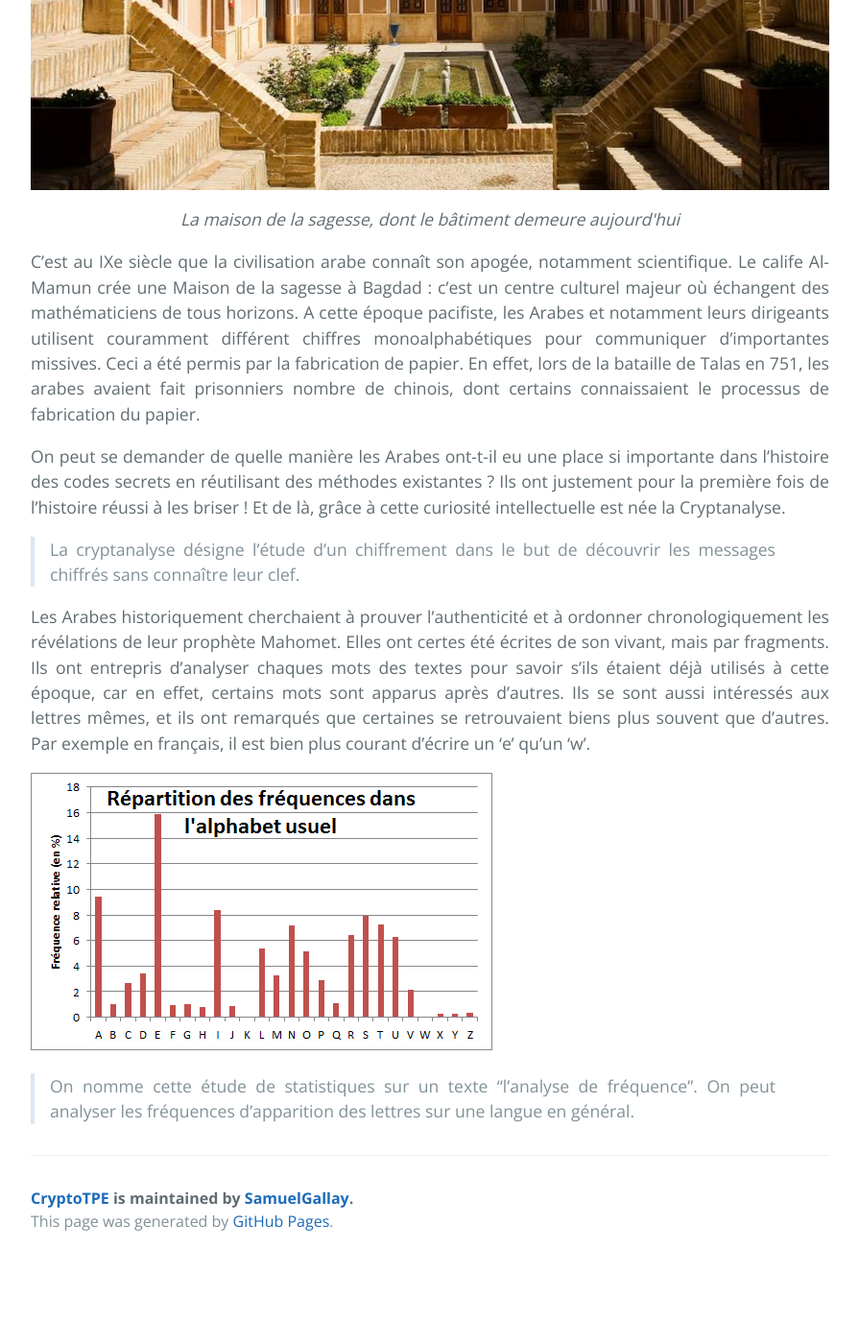
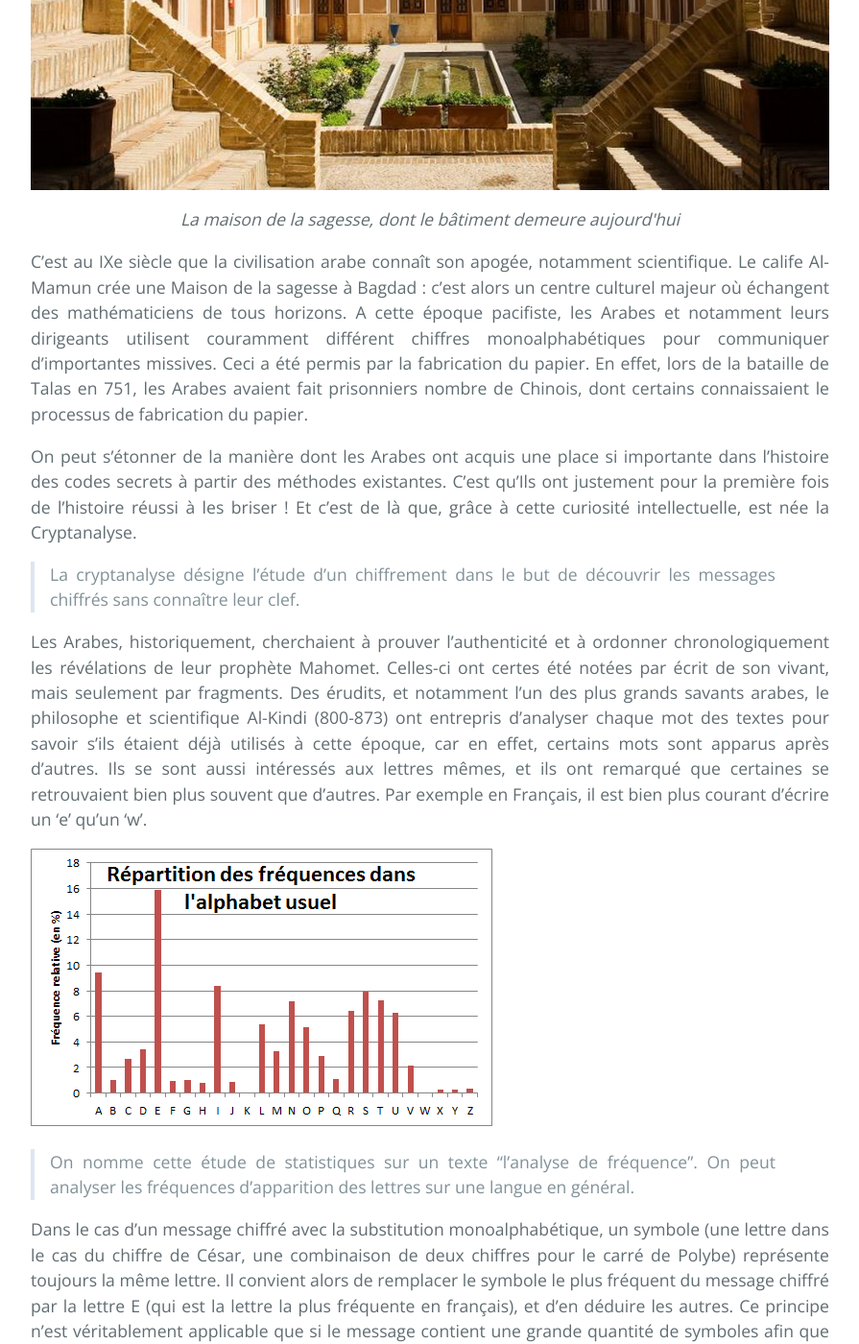
Before and after one commit to SamuelGallay/CryptoTPE, a Jekyll site: the page built from pages/1_Antiquite/4_alkindi.md, in a window 1280 px wide and 1400 px high, scrolled down 1288 px. Shown: the whole window at 96% size, without its empty margins (192-1087 px from the left). Built offline with Jekyll 4.4.1, drawn with Linux system fonts in a browser that asks for light colours; our own code applies the rules of GitHub Pages for plain Markdown files; before the commit the page ends 2604 px from its top, so only the background shows below that; some of the changed text lies outside the part shown.

Commit message:
rectifications et explication de l'analyse des fréquences
Dans le cas d’un message chiffré avec la substitution monoalphabétique, un symbole (une lettre dans le cas du chiffre de César, une combinaison de deux chiffres pour le carré de Polybe) représente toujours la même lettre. Il convient alors de remplacer le symbole le plus fréquent du message chiffré par la lettre E (qui est la lettre la plus fréquente en français), et d'en déduire les autres. Ce principe n'est véritablement applicable que si le message contient une grande quantité de symboles afin que les fréquences soient statistiquement significatives.

```diff
--- a/pages/1_Antiquite/4_alkindi.md
+++ b/pages/1_Antiquite/4_alkindi.md
@@ -7,9 +7,10 @@
 
 ## Cryptanalyse des chiffrements monoalphabétiques
 
-À la mort de Mahomet, un califat dynastique appelé Omeyyade administre les territoires domines par l’Islam. Les quatre califes Omeyyades refusent tout mouvement intellectuel profane, ce qui explique à cette période impossibilité de l'émergence d’une culture et une science dans cette région. Or en 750 un basculement majeur s'opère : lors de la bataille du Grand Zab, les Abbassides, adversaires des Omeyyades, triomphent : c’est la fin du califat Abbasside, remplacé par le califat Omeyyade.
+À la mort de Mahomet, un califat dynastique appelé Omeyyade administre les territoires dominés par l’Islam. Les quatre califes Omeyyades refusent tout mouvement intellectuel profane, ce qui explique à cette période l’impossibilité de l'émergence d’une culture et d’une science dans cette région. Or, en 750 un basculement majeur s'opère : lors de la bataille du Grand Zab, les Abbassides, adversaires des Omeyyades, triomphent : c’est la fin du califat Omeyyade, remplacé par le califat Abbasside.
 
-À partir de cette date, le califat est centralisé autour de l’Empire sassanide qui fut conquis par les arabes, héritier de l’Empire Perse, civilisation très éclairée. Comme le feront plus tard les occidentaux à la Renaissance, les Abbassides, dans l’ancienne Mésopotamie ou à Alexandrie, utilisent les connaissances scientifiques grecques pour bâtir la science arabe. L'unité linguistique du territoire favorise la construction d’une connaissance globale : tous les textes grecs (Euclide, Aristote, Archimède, Démocrite…) à disposition sont traduits en arabe et tous les savants de la période écrivent dans cette langue. De plus, le développement des voies de communication et la technique de fabrication du papier contribuent ont permis un meilleur échange de connaissances entre les scientifiques.
+À partir de cette date, le califat est centralisé à Bagdad, ceci afin d’affirmer une continuité avec les grands États moyen-orientaux de l’Antiquité : les royaumes assyriens et babyloniens, et surtout les empires perses. Comme le feront plus tard les Occidentaux à la Renaissance, les Abbassides, dans l’ancienne Mésopotamie ou à Alexandrie, utilisent les connaissances scientifiques grecques pour bâtir la science arabe. L'unité linguistique du territoire favorise la construction d’une connaissance globale : tous les textes grecs (Euclide, Aristote, Archimède, Démocrite…) à disposition sont traduits en Arabe et tous les savants de la période écrivent dans cette langue. De plus, le développement des voies de communication et la technique de fabrication du papier ont permis un meilleur échange de connaissances entre les scientifiques.
+
 
 ![maison-de-la-sagesse]({{ "/assets/1_Antiquite/maison-de-la-sagesse.jpg" | relative_url }}){: .center-image }
 <p align="center"> <em>La maison de la sagesse, dont le bâtiment demeure aujourd'hui</em> </p>
@@ -17,15 +18,17 @@
 
 
 C’est au IXe siècle que la civilisation arabe connaît son apogée, notamment scientifique.
-Le calife Al-Mamun crée une Maison de la sagesse à Bagdad : c’est un centre culturel majeur où échangent des mathématiciens de tous horizons.
-A cette époque pacifiste, les Arabes et notamment leurs dirigeants utilisent couramment différent chiffres monoalphabétiques pour communiquer d’importantes missives. Ceci a été permis par la fabrication de papier. En effet, lors de la bataille de Talas en 751, les arabes avaient fait prisonniers nombre de chinois, dont certains connaissaient le processus de fabrication du papier.
+Le calife Al-Mamun crée une Maison de la sagesse à Bagdad : c’est alors un centre culturel majeur où échangent des mathématiciens de tous horizons.
+A cette époque pacifiste, les Arabes et notamment leurs dirigeants utilisent couramment différent chiffres monoalphabétiques pour communiquer d’importantes missives. Ceci a été permis par la fabrication du papier. En effet, lors de la bataille de Talas en 751, les Arabes avaient fait prisonniers nombre de Chinois, dont certains connaissaient le processus de fabrication du papier.
 
-On peut se demander de quelle manière les Arabes ont-t-il eu une place si importante dans l’histoire des codes secrets en réutilisant des méthodes existantes ? Ils ont justement pour la première fois de l’histoire réussi à les briser ! Et de là, grâce à cette curiosité intellectuelle est née la Cryptanalyse.
+On peut s’étonner de la manière dont les Arabes ont acquis une place si importante dans l’histoire des codes secrets à partir des méthodes existantes. C’est qu’Ils ont justement pour la première fois de l’histoire réussi à les briser ! Et c’est de là que, grâce à cette curiosité intellectuelle, est née la Cryptanalyse.
 
 >La cryptanalyse désigne l’étude d’un chiffrement dans le but de découvrir les messages chiffrés sans connaître leur clef.
 
-Les Arabes historiquement cherchaient à prouver l’authenticité et à ordonner chronologiquement les révélations de leur prophète Mahomet. Elles ont certes été écrites de son vivant, mais par fragments. Ils ont entrepris d’analyser chaques mots des textes pour savoir s’ils étaient déjà utilisés à cette époque, car en effet, certains mots sont apparus après d’autres. Ils se sont aussi intéressés aux lettres mêmes, et ils ont remarqués que certaines se retrouvaient biens plus souvent que d’autres. Par exemple en français, il est bien plus courant d’écrire un ‘e’ qu’un ‘w’.
+Les Arabes, historiquement, cherchaient à prouver l’authenticité et à ordonner chronologiquement les révélations de leur prophète Mahomet. Celles-ci ont certes été notées par écrit de son vivant, mais seulement par fragments. Des érudits, et notamment l’un des plus grands savants arabes, le philosophe et scientifique Al-Kindi (800-873) ont entrepris d’analyser chaque mot des textes pour savoir s’ils étaient déjà utilisés à cette époque, car en effet, certains mots sont apparus après d’autres. Ils se sont aussi intéressés aux lettres mêmes, et ils ont remarqué que certaines se retrouvaient bien plus souvent que d’autres. Par exemple en Français, il est bien plus courant d’écrire un ‘e’ qu’un ‘w’.
 
 ![4]({{ "/assets/exp/4.png" | relative_url }})
 
 >On nomme cette étude de statistiques sur un texte “l’analyse de fréquence”. On peut analyser les fréquences d’apparition des lettres sur une langue en général.
+
+Dans le cas d’un message chiffré avec la substitution monoalphabétique, un symbole (une lettre dans le cas du chiffre de César, une combinaison de deux chiffres pour le carré de Polybe) représente toujours la même lettre. Il convient alors de remplacer le symbole le plus fréquent du message chiffré par la lettre E (qui est la lettre la plus fréquente en français), et d'en déduire les autres. Ce principe n'est véritablement applicable que si le message contient une grande quantité de symboles afin que les fréquences soient statistiquement significatives.
```
